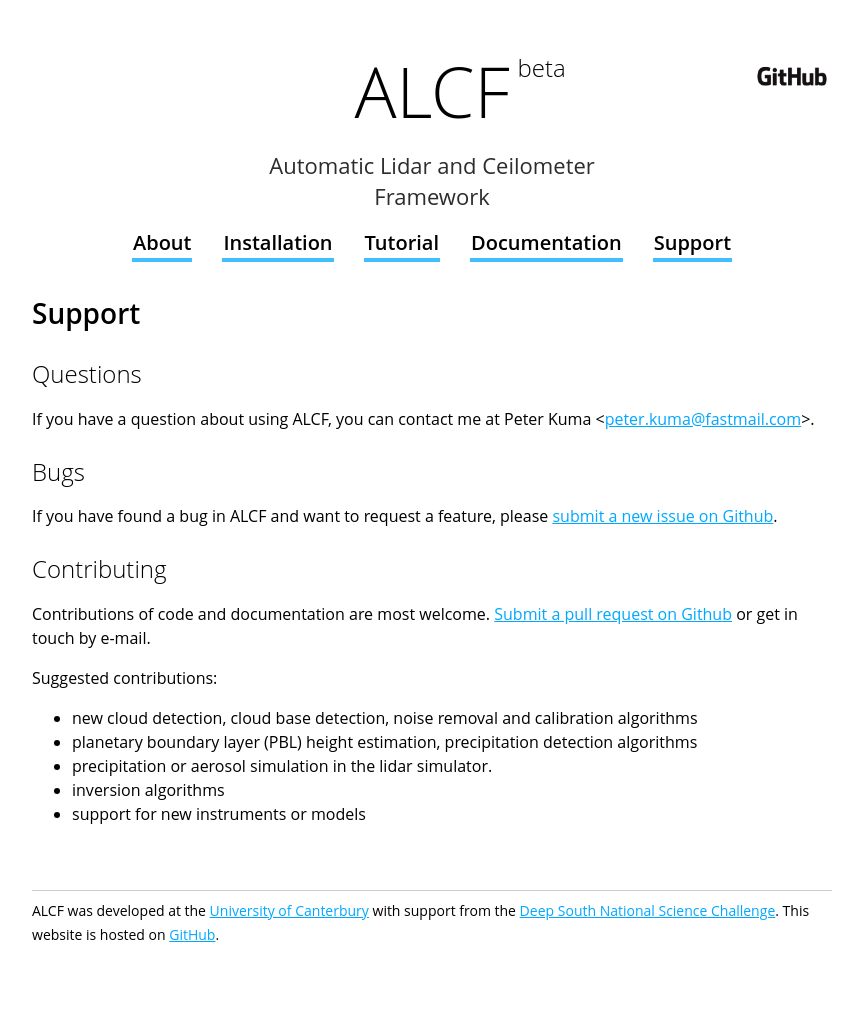
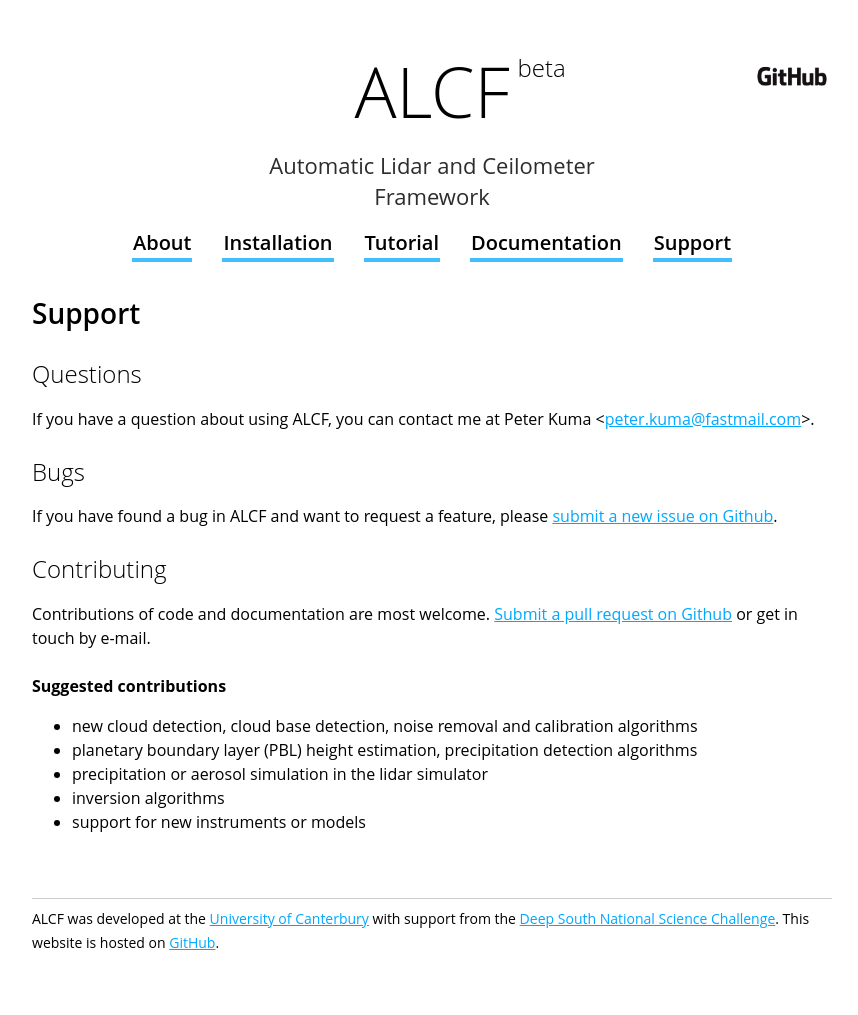
Before and after one commit to alcf-lidar/alcf, a Jekyll site: the page built from docs/support/index.md, in a window 1280 px wide. Shown: the whole page, without its empty margins (208-1066 px from the left). Built offline with Jekyll 4.4.1, drawn with Linux system fonts in a browser that asks for light colours.

Commit message:
docs: improve formatting

```diff
--- a/docs/support/index.md
+++ b/docs/support/index.md
@@ -20,12 +20,12 @@ please [submit a new issue on Github](https://github.com/peterkuma/alcf/issues).
 Contributions of code and documentation are most welcome. [Submit a pull request
 on Github](https://github.com/peterkuma/alcf/pulls) or get in touch by e-mail.
 
-Suggested contributions:
+#### Suggested contributions
 
 - new cloud detection, cloud base detection, noise removal and calibration
     algorithms
 - planetary boundary layer (PBL) height estimation, precipitation detection
     algorithms
-- precipitation or aerosol simulation in the lidar simulator.
+- precipitation or aerosol simulation in the lidar simulator
 - inversion algorithms
 - support for new instruments or models
```
